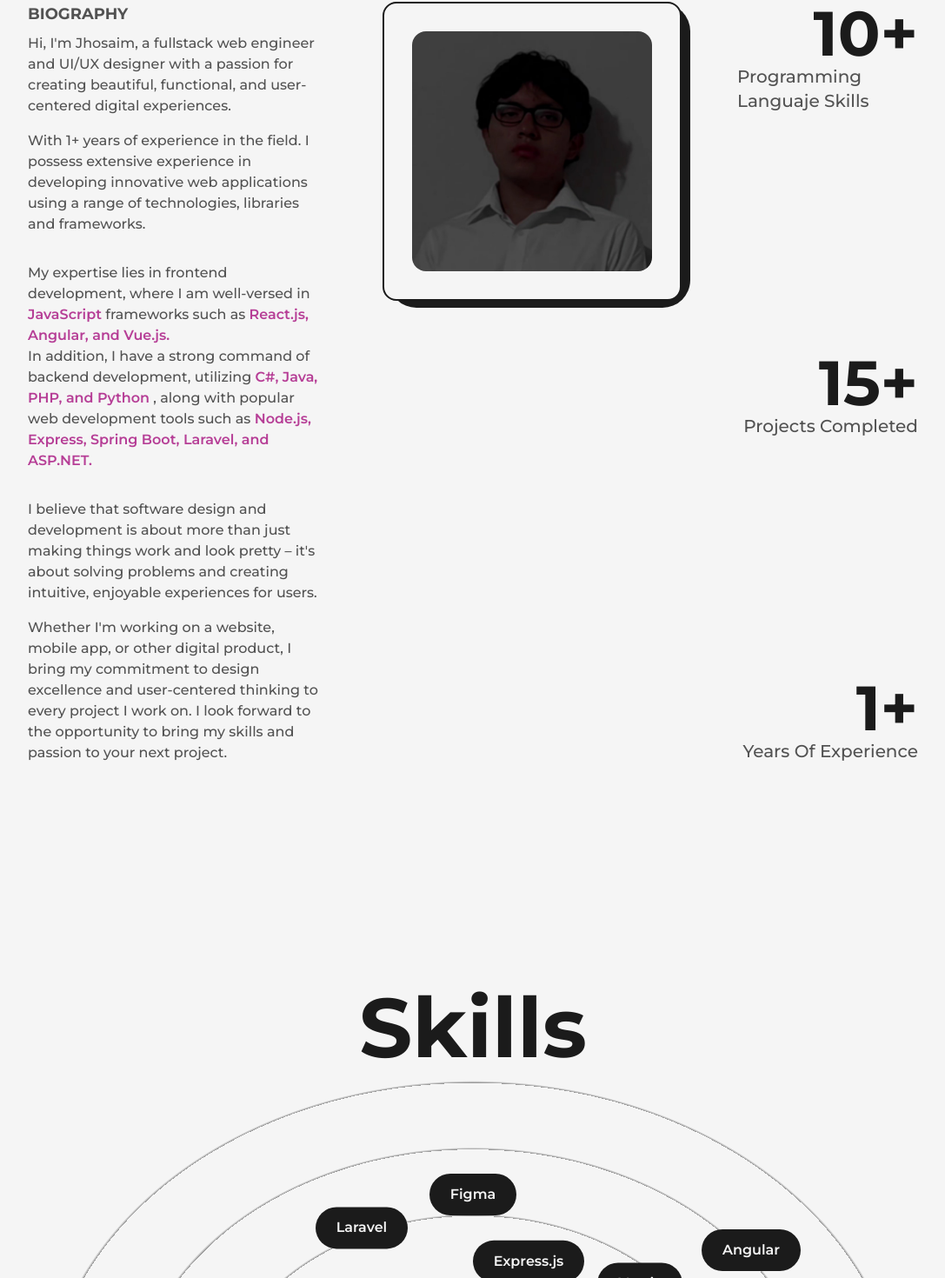
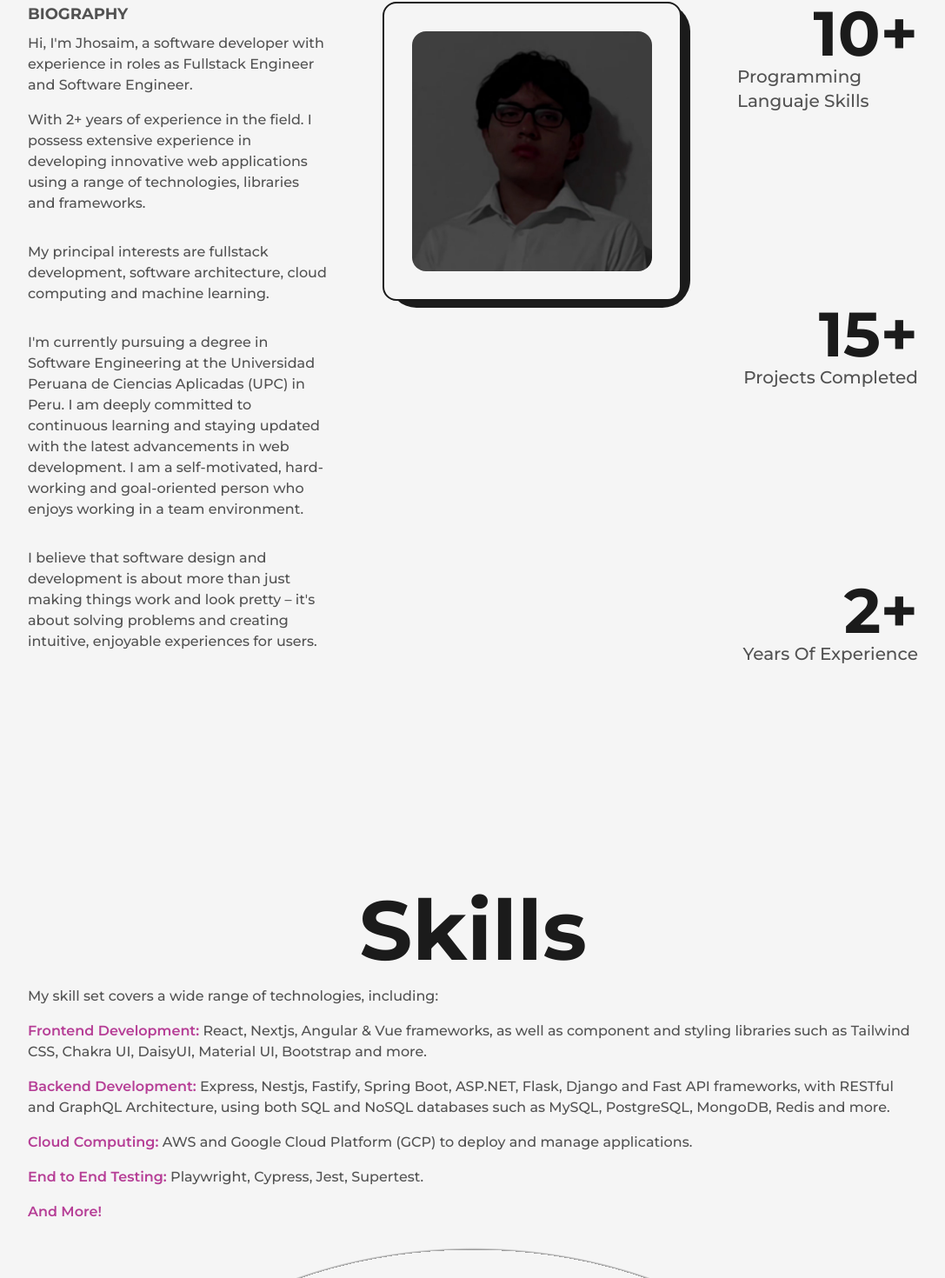
Before and after one commit to jhosdev/jhosdev-landing, a Next.js app: page /about in a window 1280 px wide. Shown: the part 434-1904 px from the top of the page at 87% size, without its empty margins (96-1183 px from the left). Built offline with nearby package versions, Linux system fonts and the light colour scheme.

Commit message:
update work and bio

```diff
--- a/app/about/page.tsx
+++ b/app/about/page.tsx
@@ -1,12 +1,12 @@
+import { AnimatedNumbers } from "@components/AnimatedNumbers";
 import AnimatedText from "@components/AnimatedText";
+import Education from "@components/Education";
+import Experience from "@components/Experience";
 import LayoutComponent from "@components/LayoutComponent";
+import Skills from "@components/Skills";
+import TransitionEffect from "@components/transitionEffect";
+import profilePic from "@public/images/profile/profile.jpg";
 import Image from "next/image";
-import profilePic from "@public/images/profile/profile.jpg";
-import Skills from "@components/Skills";
-import Experience from "@components/Experience";
-import Education from "@components/Education";
-import TransitionEffect from "@components/transitionEffect";
-import { AnimatedNumbers } from "@components/AnimatedNumbers";
 
 export const metadata = {
   title: "jhosdev - About",
@@ -26,38 +26,20 @@ export default function Page() {
                 Biography
               </h2>
               <p className="font-medium text-dark/75 dark:text-white/75">
-                Hi, I&apos;m Jhosaim, a fullstack web engineer and UI/UX designer
-                with a passion for creating beautiful, functional, and
-                user-centered digital experiences.
+                Hi, I&apos;m Jhosaim, a software developer with experience in roles as Fullstack Engineer and
+                Software Engineer.
               </p>
               <p className="my-4 font-medium text-dark/75 dark:text-white/75">
-                With 1+ years of experience in the field. I possess extensive
+                With 2+ years of experience in the field. I possess extensive
                 experience in developing innovative web applications using a
                 range of technologies, libraries and frameworks.
               </p>
+              <p className="my-4 font-medium text-dark/75 dark:text-white/75">
+                My principal interests are fullstack development, software architecture, cloud computing and machine learning.
+              </p>
 
               <p className="my-4 font-medium text-dark/75 dark:text-white/75">
-                My expertise lies in frontend development, where I am
-                well-versed in{" "}
-                <span className="text-primary dark:text-primaryDark font-semibold">
-                  JavaScript
-                </span>{" "}
-                frameworks such as{" "}
-                <span className="text-primary dark:text-primaryDark font-semibold">
-                  {" "}
-                  React.js, Angular, and Vue.js.{" "}
-                </span>{" "}
-                <br /> In addition, I have a strong command of backend
-                development, utilizing{" "}
-                <span className="text-primary dark:text-primaryDark font-semibold">
-                  {" "}
-                  C#, Java, PHP, and Python{" "}
-                </span>{" "}
-                , along with popular web development tools such as{" "}
-                <span className="text-primary dark:text-primaryDark font-semibold">
-                  {" "}
-                  Node.js, Express, Spring Boot, Laravel, and ASP.NET.
-                </span>
+              I'm currently pursuing a degree in Software Engineering at the Universidad Peruana de Ciencias Aplicadas (UPC) in Peru. I am deeply committed to continuous learning and staying updated with the latest advancements in web development. I am a self-motivated, hard-working and goal-oriented person who enjoys working in a team environment.
               </p>
 
               <p className="my-4 font-medium text-dark/75 dark:text-white/75">
@@ -66,13 +48,7 @@ export default function Page() {
                 solving problems and creating intuitive, enjoyable experiences
                 for users.
               </p>
-              <p className="font-medium text-dark/75 dark:text-white/75">
-                Whether I&apos;m working on a website, mobile app, or other digital
-                product, I bring my commitment to design excellence and
-                user-centered thinking to every project I work on. I look
-                forward to the opportunity to bring my skills and passion to
-                your next project.
-              </p>
+
             </div>
             <div className="col-span-3 relative h-max rounded-2xl border-2 border-solid border-dark bg-light p-8 dark:border-light dark:bg-dark">
               <div className="absolute top-0 -right-3 -z-10 w-[102%] h-[103%] rounded-[2rem] bg-dark dark:bg-light" />
@@ -103,7 +79,7 @@ export default function Page() {
               </div>
               <div className="flex flex-col items-end justify-center">
                 <span className="inline-block text-7xl font-bold text-dark dark:text-white">
-                  <AnimatedNumbers value={1} />+
+                  <AnimatedNumbers value={2} />+
                 </span>
                 <h2 className="text-xl font-medium capitalize text-dark/75 dark:text-white/75">
                   Years of Experience
--- a/app/page.tsx
+++ b/app/page.tsx
@@ -28,7 +28,7 @@ export default function Page() {
             </div>
             <div className="w-1/2 flex flex-col items-center self-center">
               <AnimatedText text="Turning Vision Into Reality With Code And Design." className="!text-6xl !text-left"/>
-              <h2 className="text-primary dark:text-primaryDark my-1 text-4xl font-extrabold">Full-Stack Engineer</h2>
+              <h2 className="text-primary dark:text-primaryDark my-1 text-4xl font-extrabold">Software Engineer | Full-Stack Engineer</h2>
               <p className="my-4 text-base font-medium">As a skilled full-stack engineer, I am passionate about bringing creative ideas to life through innovative web applications. Explore my latest projects and articles, showcasing my expertise in web development.<br/><br/> I am always eager to take on new challenges and contribute to exciting projects, so if you want to say hello or talk about something, feel free to contact me!</p>
               <div className="flex items-center self-start mt-2">
                 <Link href="/CV_Jhosaim_Pocohuanca_Aug2023_EN.pdf" target={"_blank"} className="flex items-center bg-dark text-light p-2.5 px-6 rounded-lg text-lg font-semibold hover:bg-light hover:text-dark border-2 border-solid border-transparent hover:border-dark dark:bg-light dark:text-dark hover:dark:bg-dark hover:dark:text-light hover:dark:border-light" download={true}>Resume <LinkArrow className={"w-6 ml-1"}/> </Link>
--- a/components/Education.tsx
+++ b/components/Education.tsx
@@ -55,7 +55,7 @@ const Education = () => {
         <ul className="w-full flex flex-col items-start justify-between ml-4 text-dark dark:text-light">
           <Details
           type="Software Engineer"
-          time="2021-2026"
+          time="2021-2025"
           place="Universidad Peruana de Ciencias Aplicadas (UPC)"
           info="Strong foundation in various areas of computer science. In addition to core courses such as Data Structures and Algorithms and Computer Systems Engineering, I also studied topics like Web Development, Database Design, Computer Architecture, and Agile Development. These courses provided me with a comprehensive understanding of the software development process, from the initial design phase to testing and deployment. Additionally, I took courses in Software Architecture, which helped me
           gain a deeper understanding of the design and structure of software systems, and their potential applications in the field of software engineering."/>
--- a/components/Experience.tsx
+++ b/components/Experience.tsx
@@ -71,19 +71,63 @@ const Experience = () => {
         />
         <ul className="w-full flex flex-col items-start justify-between ml-4 text-dark dark:text-light">
           <Details
-            position="FullStack Developer"
+            position="Software Developer"
             company="Itali Peru"
             companyLink="https://www.facebook.com/institutoitali"
-            time="2022-Present"
+            time="May 2022-Present"
             address="Cuz, PE"
-            work="Developed a database application for a small school company using the MERN stack (MongoDB, Express.js, React, Node.js) and TypeScript. The application was designed to manage student data, course schedules, and teacher information, among other things."
+            work="Developed a comprehensive internal database application for a school company using the MERN stack (MongoDB, Express.js, React, Node.js) with a focus on Typescript. The application was created to efficiently manage student data, course schedules, and teacher information, among other essential functions. Developed an ecommerce application using Next.js and Tailwind, providing a user-friendly platform for selling a diverse range of courses and offerings. The application served as a seamless marketplace, allowing customers to explore and access a wide array of company-provided products and services, all within a convenient and intuitive online environment."
             ach={[
-              "Worked closely with the client to understand their requirements and developed a functional and intuitive user interface that met their needs.",
+              "Collaborated closely with the client to gain a deep understanding of their specific requirements and successfully delivered a functional and user-friendly interface that precisely catered to their needs.",
               "Designed and developed the database architecture, ensuring that it was scalable, secure, and optimized for performance.",
-              "Wrote server-side code in Node.js and Express.js to handle HTTP requests and responses and built the front-end using React and TailwindCSS.",
-              "Implemented various features such as user authentication, data filtering, and real-time data updates using JWT with MongoDB and Express.",
+              "Developed the internal application front-end using React with TypeScript, leveraging PrimeReact and TailwindCSS libraries. Implemented essential features such as login and CRUD functionalities, cookie-based authentication, restricted routes with different access levels for admin, employees, and students, and ensured responsive design for seamless user experience",
+              "Developed a REST API using Node.js and Express.js with TypeScript to handle HTTP requests and responses on the server-side. Implemented middleware for various functionalities, including user authentication, data filtering, and real-time data updates using JWT (JSON Web Tokens) in combination with MongoDB and Express",
+              "Developed the ecommerce application using Next.js and Tailwind, integrating it with the Paypal API for the payments in the app",
               "Conducted testing and debugging to identify and fix any issues and ensured that the application was fully functional and bug-free.",
               "Provided ongoing maintenance and support for the application, ensuring that it remained up-to-date with the latest security patches and bug fixes."
+              ]}
+          />
+          <Details
+            position="FullStack Developer"
+            company="Waytech Peru"
+            companyLink="https://www.linkedin.com/company/way-tech/"
+            time="May 2023- Aug 2023"
+            address="Lim, PE"
+            work="As a member of the development team at OBEN GROUP, I contributed to the creation of an internal inventory application. The project utilized diverse technologies, including React.js with DevExpress for the frontend and .NET Framework for the backend. I took part in development, code quality control and deployment, using AWS EC2 containers for the frontend and backend applications."
+            ach={[
+              "Upgraded existing systems previously implemented in ASP.NET to enhance functionality and performance. Implementation of a brand-new web platform using the latest technologies and leveraging the robust AWS cloud infrastructure",
+              "Played a pivotal role in supporting the core business operations, particularly in the area of production, by effectively managing production processes through the implementation of the reliable floor control system (SCP).",
+              "Established efficient connections with satellite systems such as ERP Oracle NetSuite (via APIs), CUBEIQ (via XML), OPTSTUDIO, and XTRIM to facilitate data exchange and integration.",
+              "Development of multiple services and microservices utilizing Node.js, Nest.js, and ASP.NET, with DynamoDB and Aurora MySQL serving as the primary databases",
+              "Employed the agile SCRUM framework to drive efficient and collaborative development practices"
+              ]}
+          />
+          <Details
+            position="Software Developer"
+            company="Tenmas / Paqtana"
+            companyLink="https://www.linkedin.com/company/paqtana/"
+            time="Jun 2023 - Aug 2023"
+            address="London, UK"
+            work="As a member of the Paqtana app development team, I played a significant role in its creation and ongoing maintenance. My contributions encompassed diverse tasks, including the implementation of new functionalities, unit tests, and end-to-end tests, all while employing CI/CD with pipelines to ensure a seamless development process. In this project, we opted for React.js as our frontend framework, paired with various styling libraries, to create an engaging user interface. For the backend, we leveraged Python with Flask, enabling robust data handling and smooth application functionality. For the end-to-end tests we used Playwright."
+            ach={[
+              "Fixed various bugs and implemented diverse core business functionalities, enhancing the overall user experience.",
+              "Integrated end-to-end tests successfully to the frontend ecosystem, improving the overall functionality and development cycle of the application.",
+              "Updated the libraries and packages of both the frontend and backend projects.",
+              "Employed the agile SCRUM framework to drive efficient and collaborative development practices."
+              ]}
+          />
+          <Details
+            position="Software Developer"
+            company="trades.org"
+            companyLink="https://www.linkedin.com/company/trades-org/"
+            time="July 2023 - Present"
+            address="Cuz, PE"
+            work="As a dedicated member of the trades.org team, I played a vital role in the backend infrastructure team, contributing my expertise in Nest.js, Typescript, Prisma, GraphQL, Apollo Federation, and AWS to develop diverse APIs and elevate the overall functionality of the business. I also worked on the frontend team, where I used React.js, and DaisyUI to create a user-friendly interface for the application."
+            ach={[
+              "Collaborated with the backend team to design and enhance new APIs utilizing Nest.js, Typescript, GraphQL, Prisma, and Apollo Federation. These APIs seamlessly integrated with a gateway powered by Apollo and were tested and documented using Postman.",
+              "Demonstrated problem-solving skills by identifying and resolving bugs and implementing various functionalities, significantly improving the application's overall performance and development cycle.",
+              "Actively participated in code reviews, offering valuable insights and suggestions to elevate the code quality and ensure adherence to best practices.",
+              "Embraced the agile SCRUM framework, promoting a collaborative and efficient development process, leading to successful project deliveries and heightened team productivity."
               ]}
           />
         </ul>
--- a/components/Skills.tsx
+++ b/components/Skills.tsx
@@ -22,6 +22,45 @@ export default function Page() {
       <h2 className="font-bold text-8xl mt-64 w-full text-center text-dark dark:text-light">
         Skills
       </h2>
+
+      <p className="my-4 font-medium text-dark/75 dark:text-white/75">
+                My skill set covers a wide range of technologies, including:
+              </p>
+
+              <p className="my-4 font-medium text-dark/75 dark:text-white/75">
+                <span className="text-primary dark:text-primaryDark font-semibold">
+                  Frontend Development:
+                </span>{" "}
+                React, Nextjs, Angular & Vue frameworks, as well as component and styling libraries such as Tailwind CSS, Chakra UI, DaisyUI, Material UI, Bootstrap and more.
+              </p>
+
+              <p className="my-4 font-medium text-dark/75 dark:text-white/75">
+                <span className="text-primary dark:text-primaryDark font-semibold">
+                  Backend Development:
+                </span>{" "}
+                Express, Nestjs, Fastify, Spring Boot, ASP.NET, Flask, Django and Fast API frameworks, with RESTful and GraphQL Architecture, using both SQL and NoSQL databases such as MySQL, PostgreSQL, MongoDB, Redis and more.
+              </p>
+
+              <p className="my-4 font-medium text-dark/75 dark:text-white/75">
+                <span className="text-primary dark:text-primaryDark font-semibold">
+                  Cloud Computing:
+                </span>{" "}
+                AWS and Google Cloud Platform (GCP) to deploy and manage applications.
+              </p>
+
+              <p className="my-4 font-medium text-dark/75 dark:text-white/75">
+                <span className="text-primary dark:text-primaryDark font-semibold">
+                  End to End Testing:
+                </span>{" "}
+                Playwright, Cypress, Jest, Supertest.
+              </p>
+
+              <p className="my-4 font-medium text-dark/75 dark:text-white/75">
+                <span className="text-primary dark:text-primaryDark font-semibold">
+                  And More!
+                </span>{" "}
+              </p>
+
       <div className="w-full h-screen relative flex items-center justify-center rounded-full bg-circularLight dark:bg-circularDark">
         <motion.div
           className="flex items-center justify-center rounded-full font-semibold bg-dark text-light dark:bg-light dark:text-dark p-8 shadow-dark cursor-pointer"
```
Also changed, not shown: .eslintrc.json.
